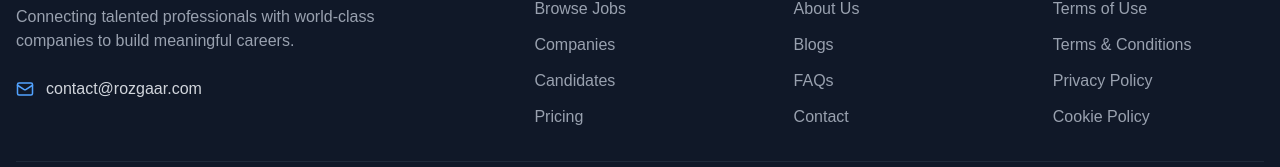
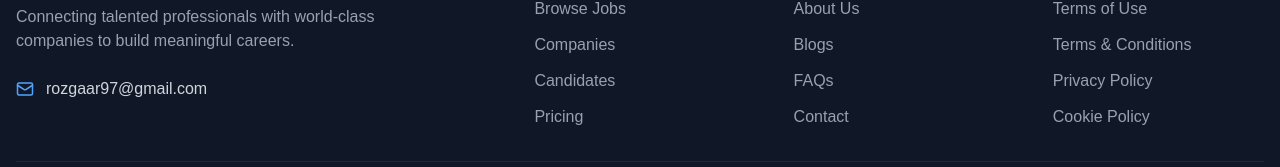
Before and after one commit to kajumac07/rozgar-web, a Next.js app: page / in a window 1280 px wide. Shown: the part 4407-4574 px from the top of the page. Built offline with nearby package versions, Linux system fonts and the light colour scheme; no server answers.

Commit message:
new contact added

```diff
--- a/src/components/Footer.tsx
+++ b/src/components/Footer.tsx
@@ -32,7 +32,7 @@
             </p>
             <div className="flex items-center gap-3 text-gray-300 mb-2">
               <Mail size={18} className="text-blue-400" />
-              <span>contact@rozgaar.com</span>
+              <span>rozgaar97@gmail.com</span>
             </div>
           </div>
 
```
